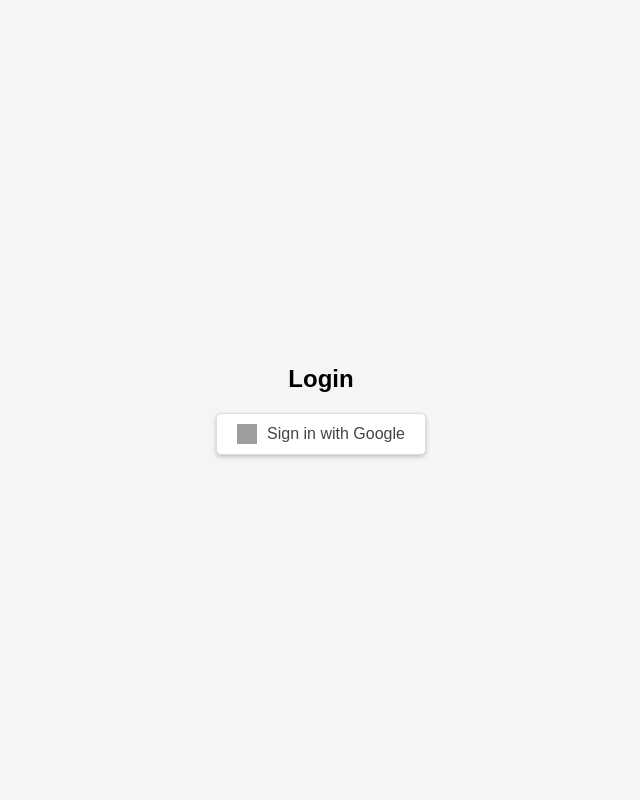
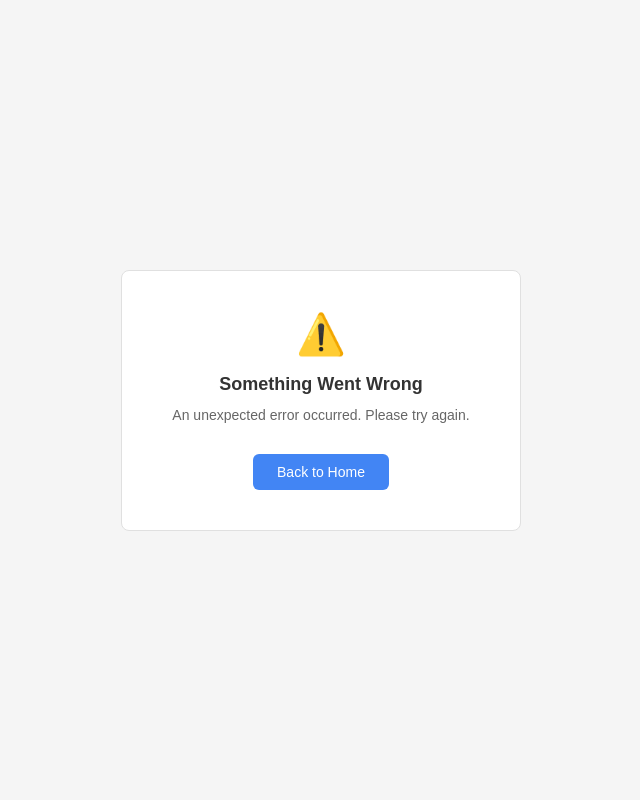
Before and after one commit to ketulsimp/GMC-Assignment, a Flask app: a page that uses app.py in a window 1280 px wide. Shown: the whole page, without its empty margins (319-959 px from the left). Run offline with Flask 3, Linux system fonts and the light colour scheme; the visitor is signed in with stand-in values (Sample User, id 1); parts of the project's set-up code (start-up, migrations or seed data) failed here and were passed over; grey boxes are pictures that could not be loaded.

Commit message:
error-ui changes

```diff
--- a/app.py
+++ b/app.py
@@ -1,6 +1,4 @@
-
-
-from flask import Flask, render_template
+from flask import Flask, render_template, request
 from config import SECRET_KEY
 from auth import auth_bp
 from profile import profile_bp
@@ -27,6 +25,9 @@ app.register_blueprint(profile_bp)
 
 @app.route("/")
 def home():
+    error = request.args.get("error")
+    if error:
+        return render_template("error.html", error=error)
     return render_template("index.html")
 
 if __name__ == "__main__":
--- a/templates/error.html
+++ b/templates/error.html
@@ -1,6 +1,100 @@
-<html>
+<!DOCTYPE html>
+<html lang="en">
+<head>
+    <meta charset="UTF-8">
+    <meta name="viewport" content="width=device-width, initial-scale=1.0">
+    <title>Error</title>
+    <style>
+        * { margin: 0; padding: 0; box-sizing: border-box; }
+
+        body {
+            font-family: Arial, sans-serif;
+            background: #f5f5f5;
+            min-height: 100vh;
+            display: flex;
+            align-items: center;
+            justify-content: center;
+        }
+
+        .box {
+            background: #fff;
+            border: 1px solid #e0e0e0;
+            border-radius: 8px;
+            padding: 40px 36px;
+            max-width: 400px;
+            width: 100%;
+            text-align: center;
+        }
+
+        .icon {
+            font-size: 40px;
+            margin-bottom: 16px;
+        }
+
+        h2 {
+            font-size: 18px;
+            color: #333;
+            margin-bottom: 10px;
+        }
+
+        p {
+            font-size: 14px;
+            color: #666;
+            margin-bottom: 28px;
+            line-height: 1.5;
+        }
+
+        a {
+            display: inline-block;
+            padding: 10px 24px;
+            background: #4285f4;
+            color: #fff;
+            border-radius: 6px;
+            text-decoration: none;
+            font-size: 14px;
+        }
+
+        a:hover { background: #3367d6; }
+    </style>
+</head>
 <body>
-    <h2>Error</h2>
-    <p>{{ message }}</p>
+    <div class="box">
+        <div class="icon">⚠️</div>
+
+        {% if error == "access_denied" %}
+            <h2>Login Cancelled</h2>
+            <p>You cancelled the Google login. No data was saved.</p>
+
+        {% elif error == "access_revoked" %}
+            <h2>Access Revoked</h2>
+            <p>Your Google access has been revoked. Please sign in again to continue.</p>
+
+        {% elif error == "session_expired" %}
+            <h2>Session Expired</h2>
+            <p>Your session has expired. Please sign in again.</p>
+
+        {% elif error == "not_logged_in" %}
+            <h2>Not Logged In</h2>
+            <p>You need to sign in to access this page.</p>
+
+        {% elif error == "network_error" %}
+            <h2>Network Error</h2>
+            <p>Could not reach Google. Check your connection and try again.</p>
+
+        {% elif error == "invalid_state" %}
+            <h2>Invalid Request</h2>
+            <p>The login request was invalid or tampered with. Please try again.</p>
+
+        {% elif error == "token_error" %}
+            <h2>Token Error</h2>
+            <p>There was a problem with your session token. Please sign in again.</p>
+
+        {% else %}
+            <h2>Something Went Wrong</h2>
+            <p>An unexpected error occurred. Please try again.</p>
+        {% endif %}
+
+        <a href="/">Back to Home</a>
+    </div>
 </body>
 </html>
```
